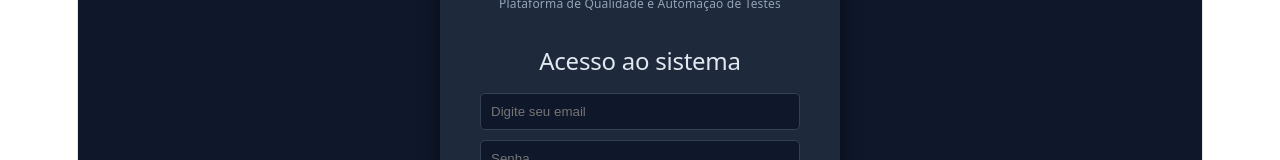
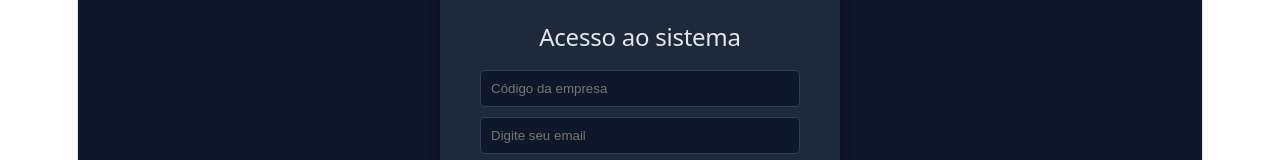
Before and after one commit to santosvitoraugusto/tcc-mba, a React (Vite) app: page / in a window 1280 px wide. Shown: the part 411-571 px from the top of the page. Built offline with nearby package versions, Linux system fonts and the light colour scheme.

Commit message:
Versão 6 - alteração estrutural e quebra do teste baseado em posição

```diff
--- a/src/Login.jsx
+++ b/src/Login.jsx
@@ -46,6 +46,11 @@ function Login() {
             {mensagem}
           </div>
         )}
+
+        <input
+          style={styles.input}
+          placeholder="Código da empresa"
+        />
 
         <input
           data-testid="input-email"
```
